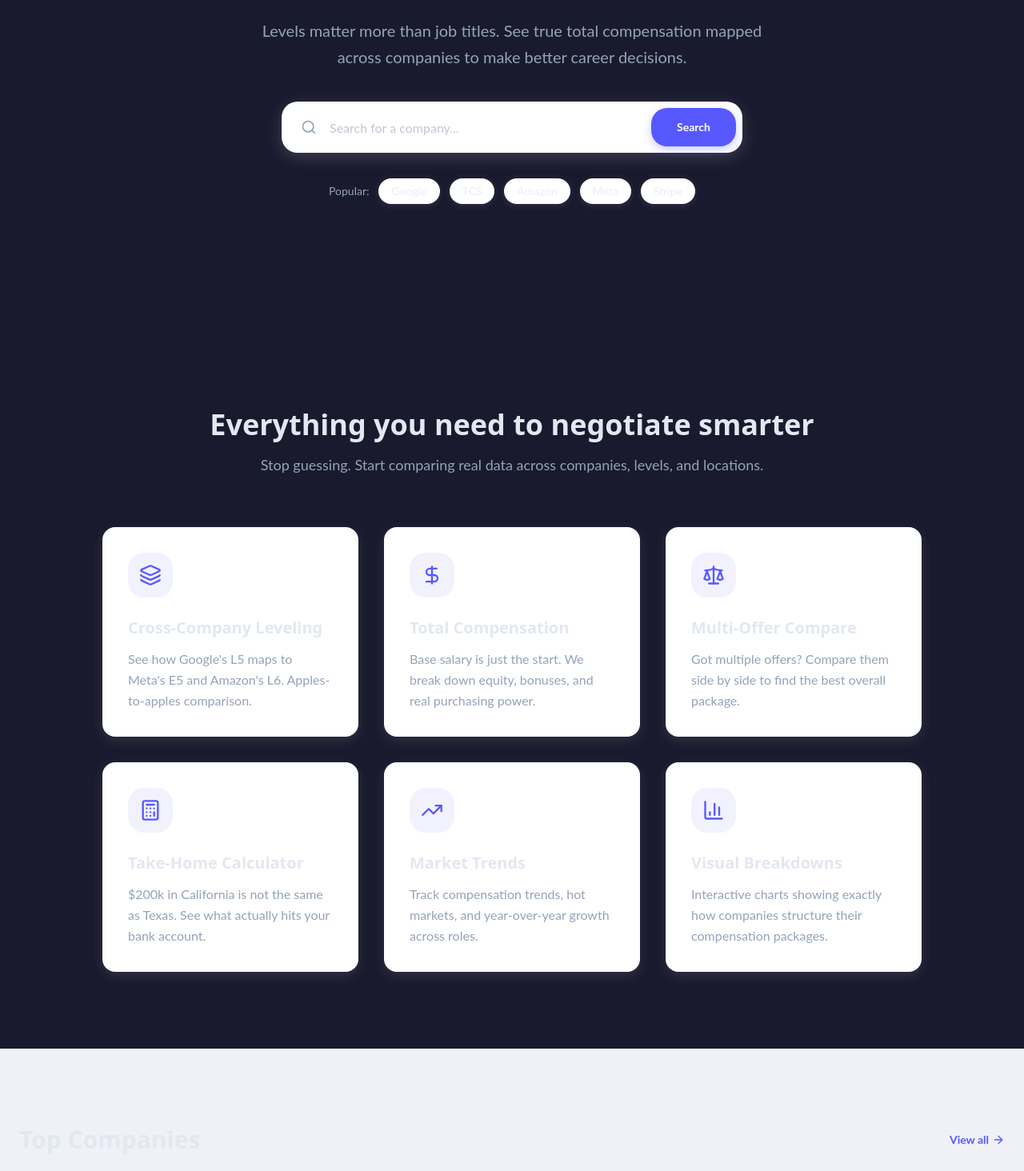
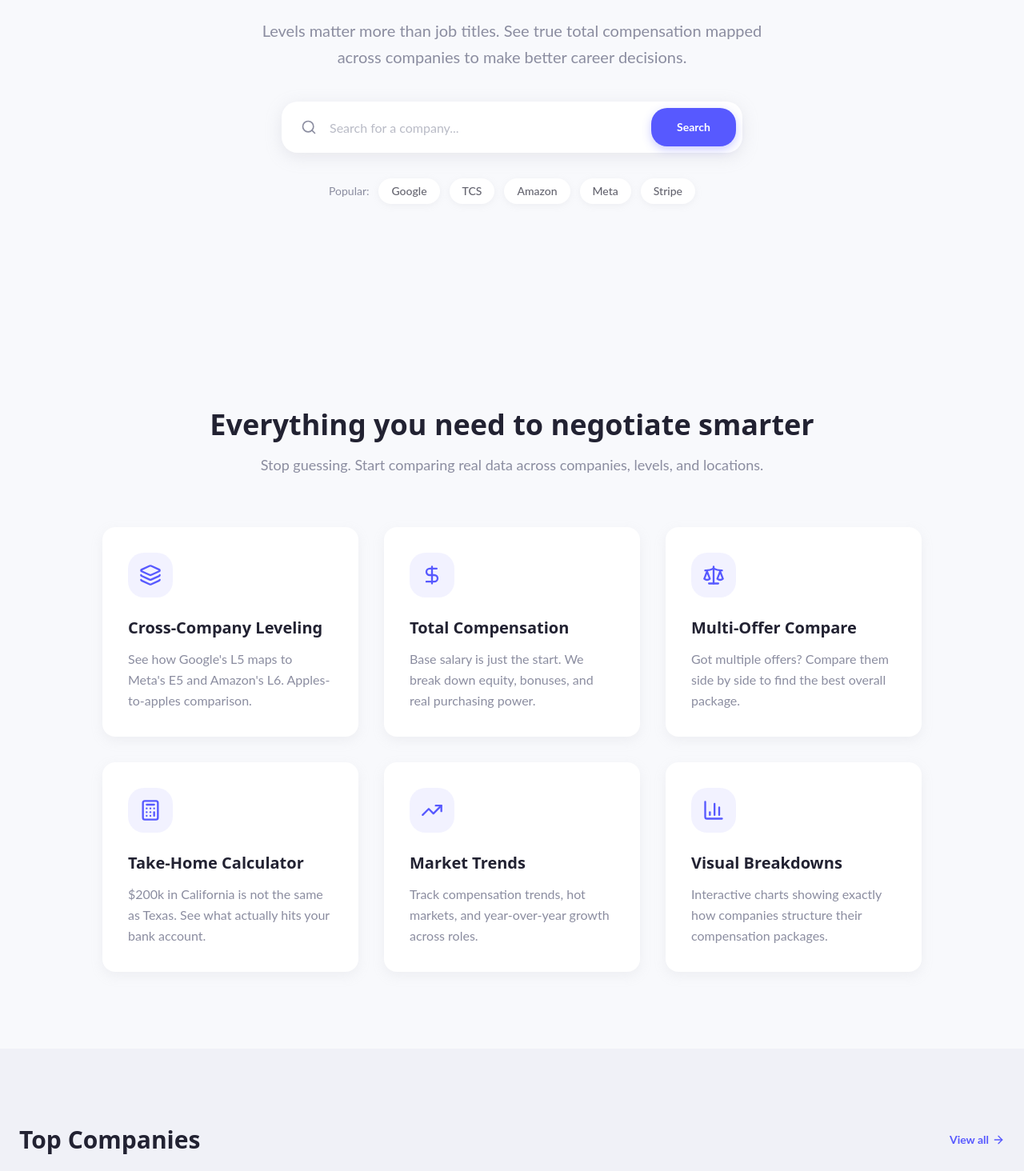
Before and after one commit to ParvathiDev23/paylens, a Next.js app: page / in a window 1280 px wide. Shown: the part 406-1870 px from the top of the page at 80% size. Built offline with nearby package versions, Linux system fonts and the light colour scheme; no server answers; the database is empty.

Commit message:
Fix: Remove forced dark mode, use theme-aware colors for proper contrast

```diff
--- a/src/app/layout.tsx
+++ b/src/app/layout.tsx
@@ -18,7 +18,7 @@ export default function RootLayout({
   children: React.ReactNode;
 }>) {
   return (
-    <html lang="en" className="antialiased dark">
+    <html lang="en" className="antialiased">
       <body className="min-h-screen flex flex-col bg-background text-foreground">
         <Header />
         <main className="flex-1">
--- a/src/app/page.tsx
+++ b/src/app/page.tsx
@@ -30,7 +30,7 @@ export default async function Home() {
             </p>
 
             <div className="w-full max-w-xl">
-              <div className="flex items-center bg-white rounded-xl p-2" style={{ boxShadow: '0 5px 20px rgba(179,179,191,0.25)' }}>
+              <div className="flex items-center bg-card rounded-xl p-2" style={{ boxShadow: '0 5px 20px rgba(179,179,191,0.25)' }}>
                 <div className="pl-4 pr-2 text-muted-foreground">
                   <Search className="h-5 w-5" />
                 </div>
@@ -48,7 +48,7 @@ export default async function Home() {
             <div className="flex flex-wrap items-center justify-center gap-3 mt-8">
               <span className="text-sm text-muted-foreground">Popular:</span>
               {['Google', 'TCS', 'Amazon', 'Meta', 'Stripe'].map(company => (
-                <Link key={company} href={`/salaries/${company.toLowerCase()}`} className="px-4 py-1.5 bg-white rounded-full text-sm font-medium text-foreground/70 hover:text-primary transition-all" style={{ boxShadow: '0 2px 8px rgba(179,179,191,0.15)' }}>
+                <Link key={company} href={`/salaries/${company.toLowerCase()}`} className="px-4 py-1.5 bg-card rounded-full text-sm font-medium text-foreground/70 hover:text-primary transition-all" style={{ boxShadow: '0 2px 8px rgba(179,179,191,0.15)' }}>
                   {company}
                 </Link>
               ))}
@@ -66,7 +66,7 @@ export default async function Home() {
           </div>
 
           <div className="grid gap-8 md:grid-cols-2 lg:grid-cols-3 max-w-5xl mx-auto">
-            <div className="bg-white rounded-2xl p-8 transition-all hover:-translate-y-1" style={{ boxShadow: '0 5px 15px rgba(179,179,191,0.15)' }}>
+            <div className="bg-card rounded-2xl p-8 transition-all hover:-translate-y-1" style={{ boxShadow: '0 5px 15px rgba(179,179,191,0.15)' }}>
               <div className="w-14 h-14 rounded-xl flex items-center justify-center mb-6" style={{ backgroundColor: 'rgba(87,89,255,0.08)' }}>
                 <Layers className="h-7 w-7" style={{ color: '#5759FF' }} />
               </div>
@@ -74,7 +74,7 @@ export default async function Home() {
               <p className="text-muted-foreground leading-relaxed">See how Google's L5 maps to Meta's E5 and Amazon's L6. Apples-to-apples comparison.</p>
             </div>
 
-            <div className="bg-white rounded-2xl p-8 transition-all hover:-translate-y-1" style={{ boxShadow: '0 5px 15px rgba(179,179,191,0.15)' }}>
+            <div className="bg-card rounded-2xl p-8 transition-all hover:-translate-y-1" style={{ boxShadow: '0 5px 15px rgba(179,179,191,0.15)' }}>
               <div className="w-14 h-14 rounded-xl flex items-center justify-center mb-6" style={{ backgroundColor: 'rgba(87,89,255,0.08)' }}>
                 <DollarSign className="h-7 w-7" style={{ color: '#5759FF' }} />
               </div>
@@ -82,7 +82,7 @@ export default async function Home() {
               <p className="text-muted-foreground leading-relaxed">Base salary is just the start. We break down equity, bonuses, and real purchasing power.</p>
             </div>
 
-            <div className="bg-white rounded-2xl p-8 transition-all hover:-translate-y-1" style={{ boxShadow: '0 5px 15px rgba(179,179,191,0.15)' }}>
+            <div className="bg-card rounded-2xl p-8 transition-all hover:-translate-y-1" style={{ boxShadow: '0 5px 15px rgba(179,179,191,0.15)' }}>
               <div className="w-14 h-14 rounded-xl flex items-center justify-center mb-6" style={{ backgroundColor: 'rgba(87,89,255,0.08)' }}>
                 <Scale className="h-7 w-7" style={{ color: '#5759FF' }} />
               </div>
@@ -90,7 +90,7 @@ export default async function Home() {
               <p className="text-muted-foreground leading-relaxed">Got multiple offers? Compare them side by side to find the best overall package.</p>
             </div>
 
-            <div className="bg-white rounded-2xl p-8 transition-all hover:-translate-y-1" style={{ boxShadow: '0 5px 15px rgba(179,179,191,0.15)' }}>
+            <div className="bg-card rounded-2xl p-8 transition-all hover:-translate-y-1" style={{ boxShadow: '0 5px 15px rgba(179,179,191,0.15)' }}>
               <div className="w-14 h-14 rounded-xl flex items-center justify-center mb-6" style={{ backgroundColor: 'rgba(87,89,255,0.08)' }}>
                 <Calculator className="h-7 w-7" style={{ color: '#5759FF' }} />
               </div>
@@ -98,7 +98,7 @@ export default async function Home() {
               <p className="text-muted-foreground leading-relaxed">$200k in California is not the same as Texas. See what actually hits your bank account.</p>
             </div>
 
-            <div className="bg-white rounded-2xl p-8 transition-all hover:-translate-y-1" style={{ boxShadow: '0 5px 15px rgba(179,179,191,0.15)' }}>
+            <div className="bg-card rounded-2xl p-8 transition-all hover:-translate-y-1" style={{ boxShadow: '0 5px 15px rgba(179,179,191,0.15)' }}>
               <div className="w-14 h-14 rounded-xl flex items-center justify-center mb-6" style={{ backgroundColor: 'rgba(87,89,255,0.08)' }}>
                 <TrendingUp className="h-7 w-7" style={{ color: '#5759FF' }} />
               </div>
@@ -106,7 +106,7 @@ export default async function Home() {
               <p className="text-muted-foreground leading-relaxed">Track compensation trends, hot markets, and year-over-year growth across roles.</p>
             </div>
 
-            <div className="bg-white rounded-2xl p-8 transition-all hover:-translate-y-1" style={{ boxShadow: '0 5px 15px rgba(179,179,191,0.15)' }}>
+            <div className="bg-card rounded-2xl p-8 transition-all hover:-translate-y-1" style={{ boxShadow: '0 5px 15px rgba(179,179,191,0.15)' }}>
               <div className="w-14 h-14 rounded-xl flex items-center justify-center mb-6" style={{ backgroundColor: 'rgba(87,89,255,0.08)' }}>
                 <BarChart3 className="h-7 w-7" style={{ color: '#5759FF' }} />
               </div>
@@ -132,7 +132,7 @@ export default async function Home() {
               <Link
                 key={company.id}
                 href={`/salaries/${company.slug}`}
-                className="group bg-white rounded-2xl p-7 transition-all hover:-translate-y-1"
+                className="group bg-card rounded-2xl p-7 transition-all hover:-translate-y-1"
                 style={{ boxShadow: '0 5px 15px rgba(179,179,191,0.15)' }}
               >
                 <div className="flex items-center justify-between mb-5">
@@ -164,7 +164,7 @@ export default async function Home() {
             <p className="text-lg opacity-90 max-w-xl mx-auto mb-8">Share your compensation anonymously and help others make better career decisions.</p>
             <Link
               href="/submit"
-              className="inline-flex h-12 items-center justify-center rounded-xl bg-white px-8 font-bold transition-all hover:opacity-90"
+              className="inline-flex h-12 items-center justify-center rounded-xl bg-card px-8 font-bold transition-all hover:opacity-90"
               style={{ color: '#5759FF', boxShadow: '0 4px 15px rgba(0,0,0,0.15)' }}
             >
               Submit Your Salary
--- a/src/components/layout/Header.tsx
+++ b/src/components/layout/Header.tsx
@@ -4,7 +4,7 @@ import { Search, Menu } from 'lucide-react';
 
 export default function Header() {
   return (
-    <header className="sticky top-0 z-50 w-full bg-white" style={{ boxShadow: '0 2px 10px rgba(179,179,191,0.12)' }}>
+    <header className="sticky top-0 z-50 w-full bg-card" style={{ boxShadow: '0 2px 10px rgba(179,179,191,0.12)' }}>
       <div className="container mx-auto flex h-16 items-center justify-between px-6">
         <div className="flex items-center gap-8">
           <Link href="/" className="flex items-center space-x-2">
```
